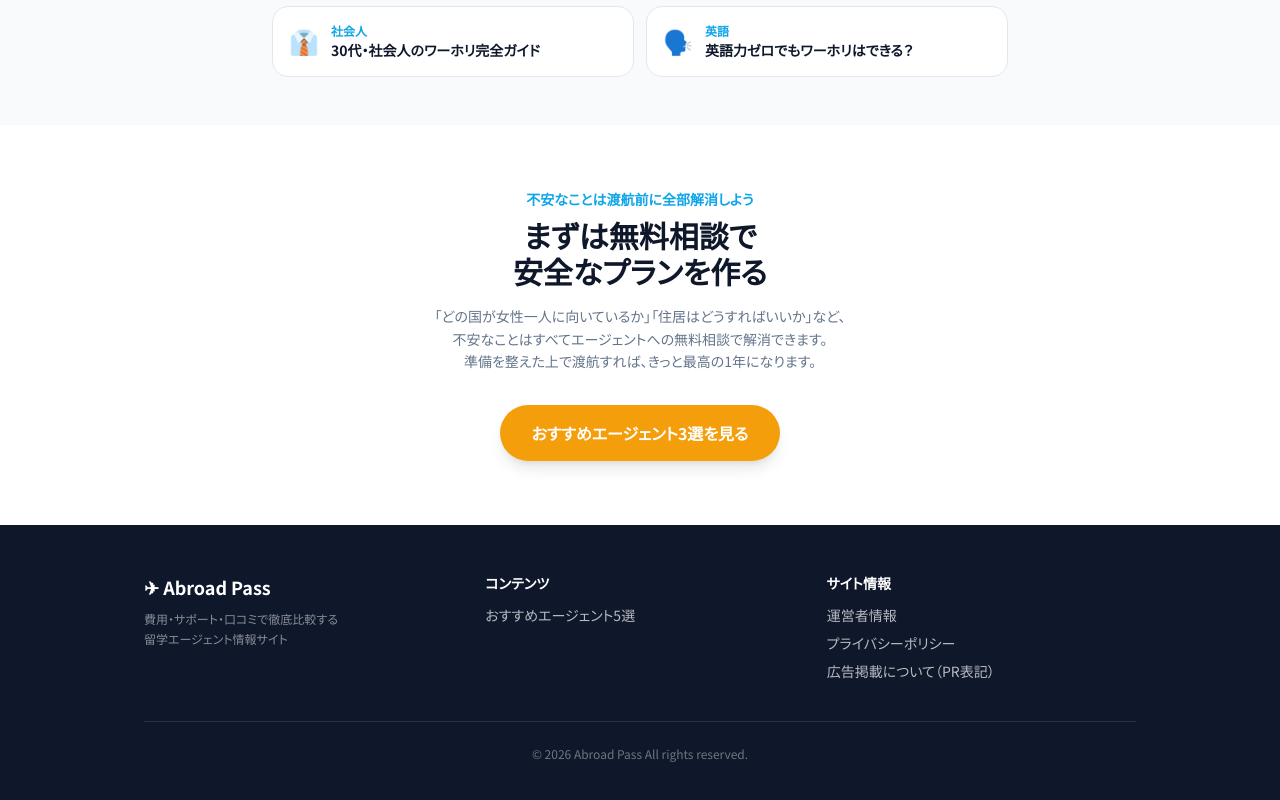
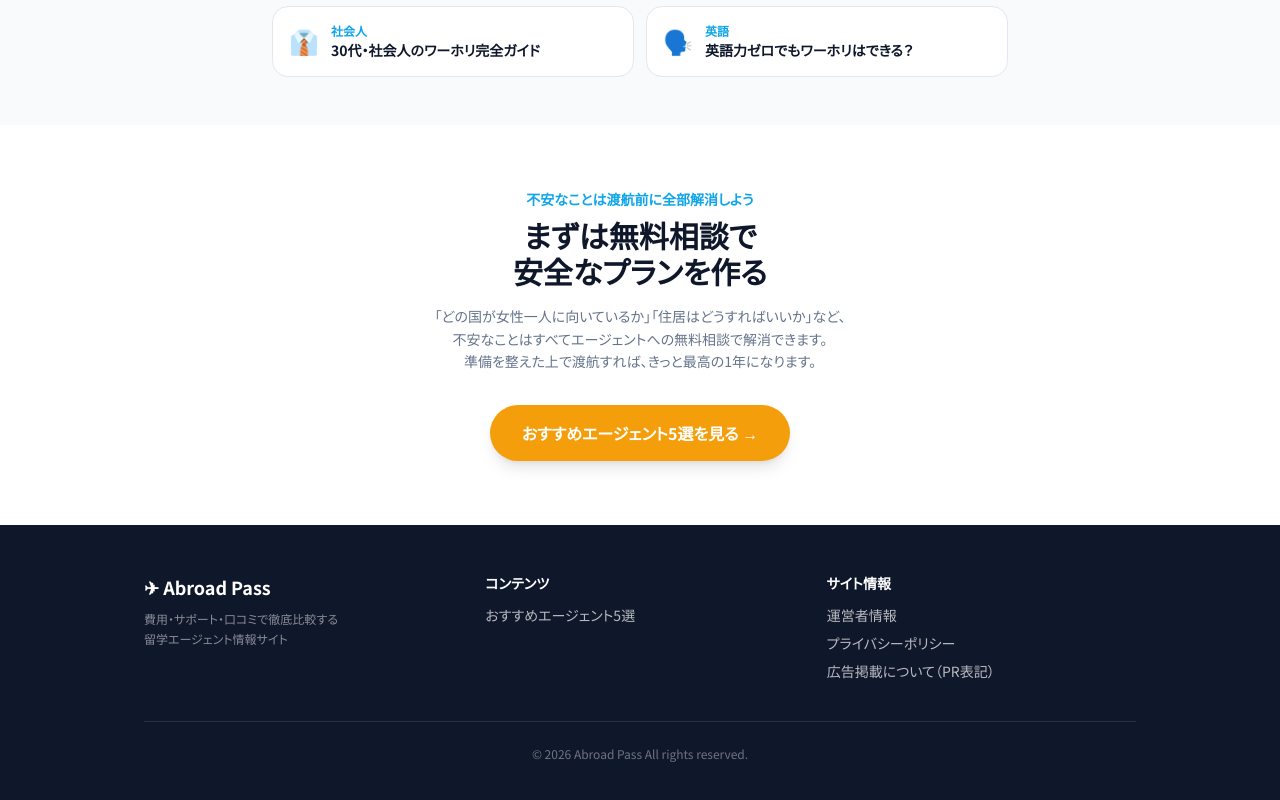
Before and after one commit to takaya0307/abroadpass, a Next.js app: page /joshi-waho in a window 1280 px wide. Shown: the part 6571-7371 px from the top of the page. Built offline with nearby package versions, Linux system fonts and the light colour scheme.

Commit message:
fix: CTAボタンのテキストを3選→5選に修正、アイルランド年齢制限を修正

```diff
--- a/src/app/joshi-waho/page.tsx
+++ b/src/app/joshi-waho/page.tsx
@@ -433,7 +433,7 @@ export default function JoshiWahoPage() {
             準備を整えた上で渡航すれば、きっと最高の1年になります。
           </p>
           <CtaButton href="/best-3">
-            おすすめエージェント3選を見る
+            おすすめエージェント5選を見る →
           </CtaButton>
         </div>
       </section>
--- a/src/app/shakaijin-waho/page.tsx
+++ b/src/app/shakaijin-waho/page.tsx
@@ -528,7 +528,7 @@ export default function ShakaijinWahoPage() {
             あなたに合ったプランを提案してもらえます。
           </p>
           <CtaButton href="/best-3">
-            おすすめエージェント3選を見る
+            おすすめエージェント5選を見る →
           </CtaButton>
         </div>
       </section>
```
